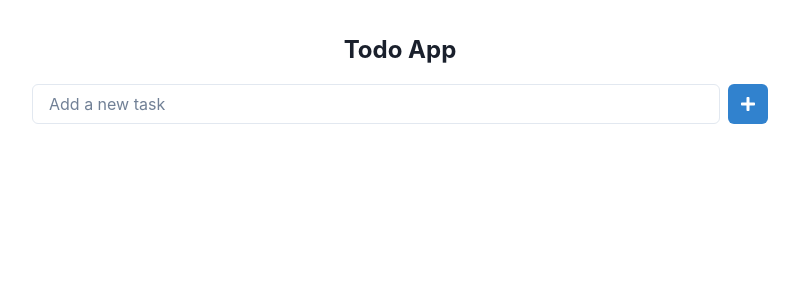
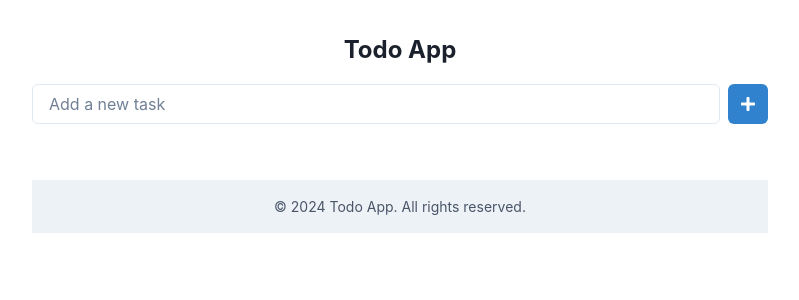
Before and after one commit to GPT-Engineer-App-Dev/task-track-42, a React (Vite) app: page / in a window 1280 px wide. Shown: the top 300 px of the page, without its empty margins (240-1039 px from the left). Built offline with nearby package versions, Linux system fonts and the light colour scheme.

Commit message:
Added a simple and stylish footer to the Todo App.

```diff
--- a/src/pages/Index.jsx
+++ b/src/pages/Index.jsx
@@ -1,5 +1,5 @@
 import { useState } from 'react';
-import { Box, Button, Container, Input, List, ListItem, Text, VStack, IconButton, useToast } from '@chakra-ui/react';
+import { Box, Button, Container, Input, List, ListItem, Text, VStack, IconButton, useToast, Flex } from '@chakra-ui/react';
 import { FaTrash, FaEdit, FaSave, FaPlus } from 'react-icons/fa';
 
 const Index = () => {
@@ -70,6 +70,9 @@ const Index = () => {
           ))}
         </List>
       </VStack>
+      <Flex as="footer" py={4} mt={10} justifyContent="center" bg="gray.100" w="full">
+        <Text fontSize="sm" color="gray.600">&copy; {new Date().getFullYear()} Todo App. All rights reserved.</Text>
+      </Flex>
     </Container>
   );
 };
```
